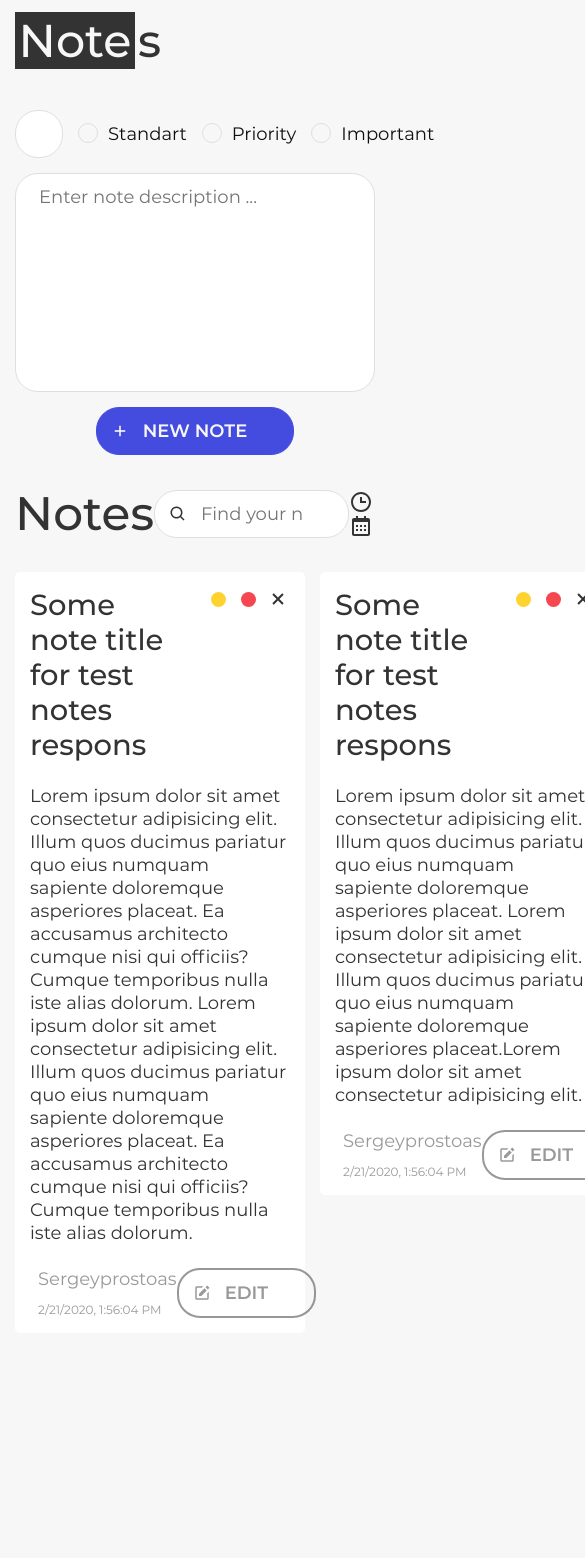
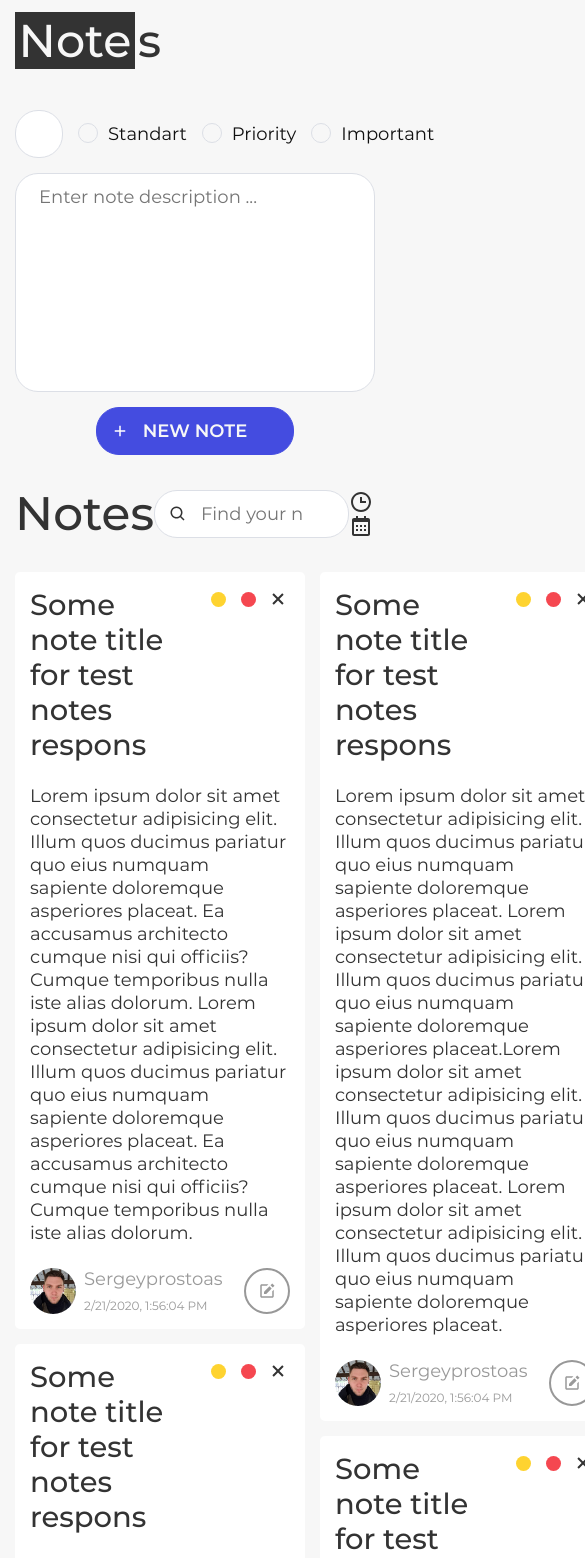
Before and after one commit to Sergeypro91/Node-nuxt-app, a Nuxt app: page /notes in a window 390 px wide. Shown: the top 1558 px of the page, 585 px wide, since content can reach past the window. Built offline with nearby package versions, Linux system fonts and the light colour scheme.

Commit message:
Add bracke point to Masonry layout

```diff
--- a/assets/scss/components/notes-page/notes.scss
+++ b/assets/scss/components/notes-page/notes.scss
@@ -13,7 +13,6 @@
 }
 
 .note {
-  width: calc((100% - #{$margin}) / 3);
   min-width: 290px;
   display: inline-block;
   padding: $half-margin;
@@ -24,16 +23,6 @@
   &:hover {
     box-shadow: 0 30px 30px #0000000a;
     transform: translate(0, -6px);
-  }
-  &:nth-child(3n + 1) {
-    order: 1;
-  }
-  &:nth-child(3n + 2) {
-    order: 2;
-  }
-  &:nth-child(3n) {
-    order: 3;
-    margin-right: 0;
   }
 }
 
@@ -123,3 +112,32 @@
     color: $font-color_main-transparent_white-theme;
   }
 }
+
+@media screen and (min-width: 1025px) {
+  .note {
+    width: calc((100% - #{$margin}) / 3);
+    &:nth-child(3n + 1) {
+      order: 1;
+    }
+    &:nth-child(3n + 2) {
+      order: 2;
+    }
+    &:nth-child(3n) {
+      order: 3;
+      margin-right: 0;
+    }
+  }
+}
+
+@media screen and (max-width: 1024px) {
+  .note {
+    width: calc((100% - 30px) / 2);
+    &:nth-child(2n + 1) {
+      order: 1;
+    }
+    &:nth-child(2n + 2) {
+      order: 2;
+      margin-right: 0;
+    }
+  }
+}
--- a/assets/scss/main.scss
+++ b/assets/scss/main.scss
@@ -289,6 +289,11 @@ footer {
       fill: $accent-color;
     }
   }
+  .btn__icon {
+    width: 42px;
+    height: 42px;
+    position: relative;
+  }
 }
 
 .btn_primary {
--- a/components/notes-page/Notes.vue
+++ b/components/notes-page/Notes.vue
@@ -1,5 +1,5 @@
 <template>
-  <div ref="notes" class="notes" :style="{ height: notesBlockHeight + 'px' }">
+  <div ref="notes" class="notes" :style="{ height: notesHeight + 'px' }">
     <div v-for="note in notes" :key="note.idNote" ref="note" class="note">
       <div class="note__header">
         <div class="note__title">
@@ -52,7 +52,6 @@
               />
             </svg>
           </div>
-          <button>Edit</button>
         </div>
       </div>
     </div>
@@ -63,7 +62,7 @@
 export default {
   data() {
     return {
-      notesBlockHeight: 0,
+      notesHeight: null,
       notes: [
         {
           title: 'Some note title for test notes respons',
@@ -135,15 +134,23 @@ export default {
   },
 
   mounted() {
+    window.addEventListener('resize', this.matchHeight)
     this.matchHeight()
+  },
+
+  destroyed() {
+    window.removeEventListener('resize', this.matchHeight)
   },
 
   methods: {
     matchHeight() {
       const numberOfNotes = this.$refs.note.length
       const margin = 15
+      const BPTwoColl = 1024
+      // const BPOneColl = 768
       const notesBlockHeight = []
 
+      if (window.innerWidth > BPTwoColl) {
         for (let j = 0; j < 3; j += 1) {
           let notesColumnHeight = 0
           let notesColumnCount = 0
@@ -156,13 +163,32 @@ export default {
           notesBlockHeight.push(notesColumnHeight + margin * notesColumnCount)
         }
 
+        console.log('Before BP')
+      }
+
+      if (window.innerWidth <= BPTwoColl) {
+        for (let j = 0; j < 2; j += 1) {
+          let notesColumnHeight = 0
+          let notesColumnCount = 0
+
+          for (let i = j; i < numberOfNotes; i += 2) {
+            notesColumnHeight += this.$refs.note[i].clientHeight
+            notesColumnCount += 1
+          }
+
+          notesBlockHeight.push(notesColumnHeight + margin * notesColumnCount)
+        }
+
+        console.log('After BP')
+      }
+
       const ansver = (numArray) => {
         return Math.max.apply(null, numArray)
       }
 
-      this.notesBlockHeight = ansver(notesBlockHeight)
+      this.notesHeight = ansver(notesBlockHeight)
 
-      console.log(this.notesBlockHeight)
+      console.log(window.innerWidth)
     }
   }
 }
```
Also changed, not shown: 2 other files (tests, documents, lock files or other folders). Lines whose indentation alone changed are shown as unchanged.
